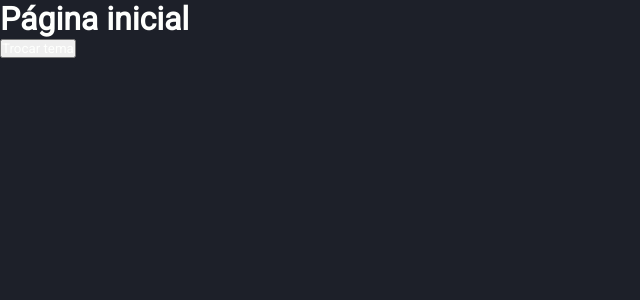
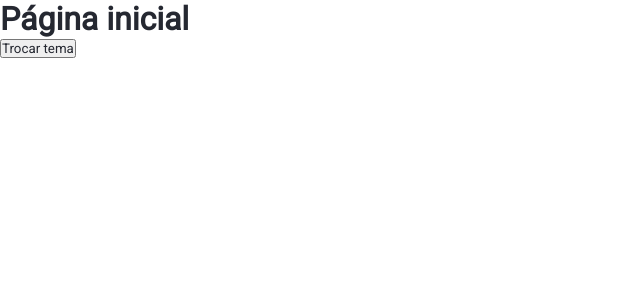
Before and after one commit to ViniciusCrisol/social-dashboard, a Next.js app: page / in a window 1280 px wide. Shown: the top 300 px of the page, without its empty margins (0-640 px from the left). Built offline with nearby package versions, Linux system fonts and the light colour scheme.

Commit message:
Theme switcher

```diff
--- /dev/null
+++ b/src/components/Layout/index.tsx
@@ -0,0 +1,23 @@
+import React from 'react';
+import { ThemeProvider } from 'styled-components';
+
+import darkTheme from '../../styles/themes/dark';
+import lightTheme from '../../styles/themes/light';
+import { useTheme } from '../../hooks/useTheme';
+
+import { Container, Header } from './styles';
+
+const Layout: React.FC = ({ children }) => {
+  const { theme } = useTheme();
+
+  return (
+    <ThemeProvider theme={theme === 'light' ? lightTheme : darkTheme}>
+      <Container>
+        <Header></Header>
+        {children}
+      </Container>
+    </ThemeProvider>
+  );
+};
+
+export default Layout;
--- /dev/null
+++ b/src/components/Layout/styles.ts
@@ -0,0 +1,5 @@
+import styled from 'styled-components';
+
+export const Container = styled.div``;
+
+export const Header = styled.header``;
--- a/src/pages/_app.tsx
+++ b/src/pages/_app.tsx
@@ -1,23 +1,17 @@
 import React from 'react';
 import { AppProps } from 'next/app';
-import { ThemeProvider } from 'styled-components';
 
-import { useTheme } from '../hooks/useTheme';
+import Layout from '../components/Layout';
 import GlobalStyles from '../styles/global';
 import AppProvider from '../hooks';
 
-import darkTheme from '../styles/themes/dark';
-import lightTheme from '../styles/themes/light';
-
 const MyApp: React.FC<AppProps> = ({ Component, pageProps }) => {
-  const { theme } = useTheme();
-
   return (
     <AppProvider>
-      <ThemeProvider theme={theme === 'light' ? lightTheme : darkTheme}>
+      <Layout>
+        <GlobalStyles />
         <Component {...pageProps} />
-        <GlobalStyles />
-      </ThemeProvider>
+      </Layout>
     </AppProvider>
   );
 };
```
